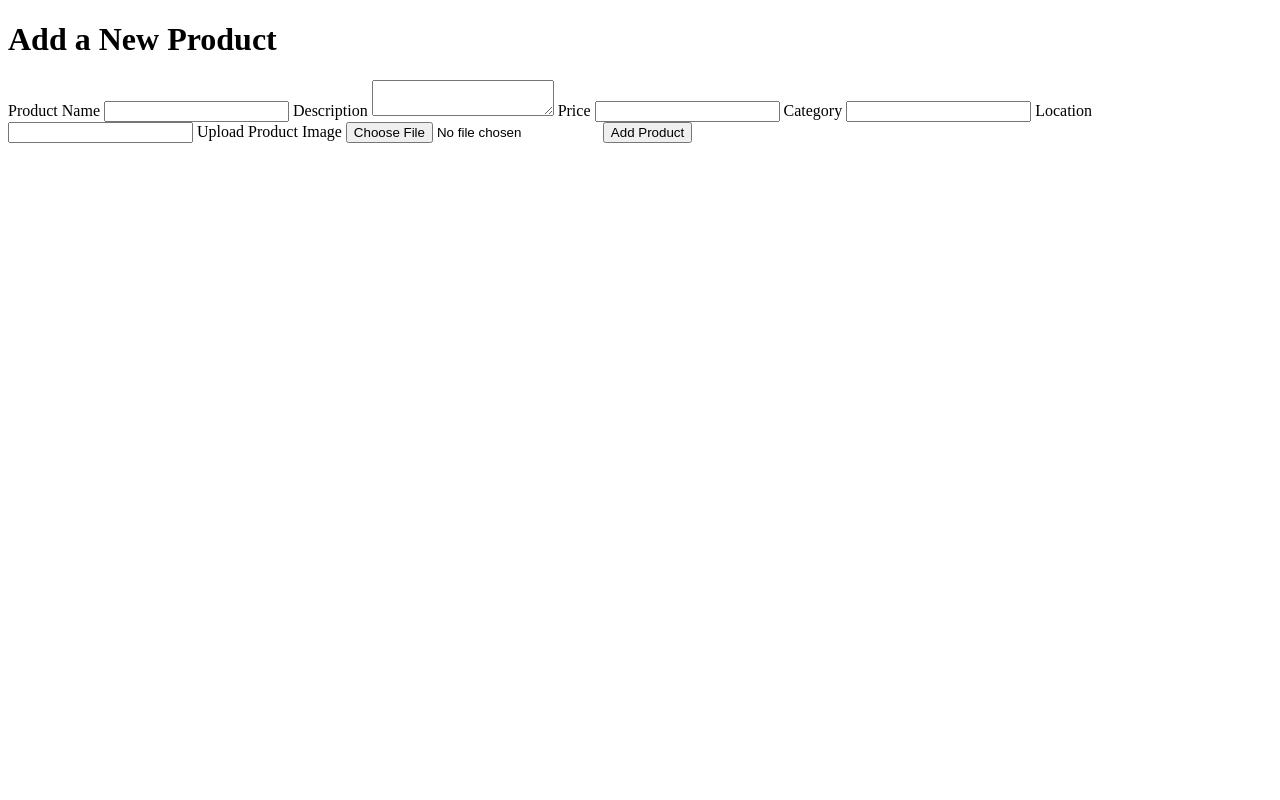
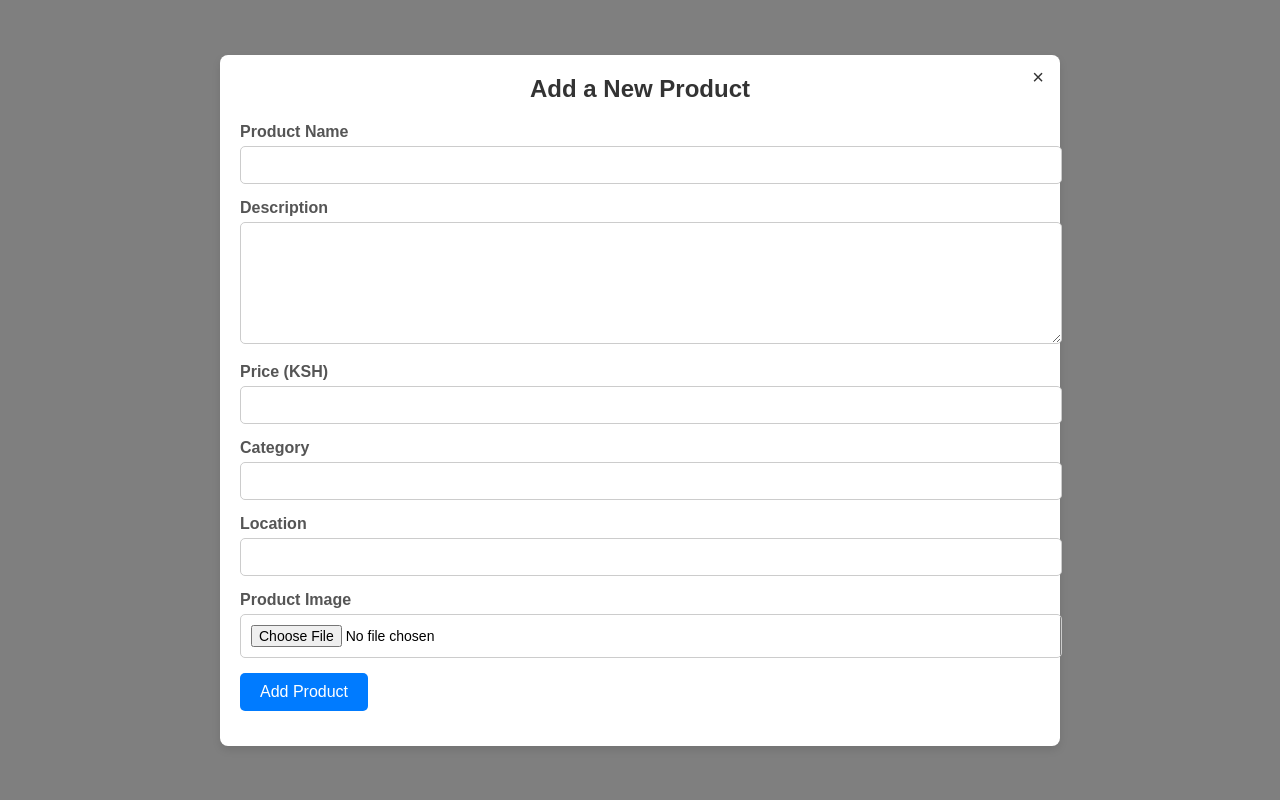
Before and after one commit to PhilTech-Hub/E-Market, a Flask app: template app/templates/add_product.html in a window 1280 px wide. Run offline with Flask 3, Linux system fonts and the light colour scheme; the template is opened without the code that fills it: values that come from a table or form of the project are taken from there, others are empty; tables that the repository leaves empty hold one stand-in row (values such as "Sample post").

Commit message:
Describe the changes you made

```diff
--- a/app/templates/add_product.html
+++ b/app/templates/add_product.html
@@ -4,41 +4,136 @@
     <meta charset="UTF-8">
     <meta name="viewport" content="width=device-width, initial-scale=1.0">
     <title>Add Product</title>
+    <link rel="stylesheet" href="{{ url_for('static', filename='styles.css') }}">
     <style>
-        /* Add some styles for the image to be rectangular */
-        .product-image {
+        body {
+            font-family: Arial, sans-serif;
+            background-color: rgba(0, 0, 0, 0.5);
+            margin: 0;
+            display: flex;
+            justify-content: center;
+            align-items: center;
+            height: 100vh;
+            overflow: hidden;
+        }
+        .modal {
+            background-color: #ffffff;
+            border-radius: 8px;
+            box-shadow: 0 4px 8px rgba(0, 0, 0, 0.1);
+            max-width: 800px;
             width: 100%;
-            height: auto;
-            max-width: 300px;  /* You can adjust the width */
-            aspect-ratio: 16 / 9; /* Aspect ratio for a rectangular image */
-            object-fit: cover;  /* Ensure the image covers the area */
+            padding: 20px;
+            position: relative;
+        }
+        .close-btn {
+            position: absolute;
+            top: 10px;
+            right: 10px;
+            background-color: transparent;
+            border: none;
+            font-size: 20px;
+            cursor: pointer;
+            color: #333;
+        }
+        .form-header {
+            text-align: center;
+            margin-bottom: 20px;
+        }
+        .form-header h2 {
+            margin: 0;
+            color: #333;
+        }
+        .form-group {
+            margin-bottom: 15px;
+        }
+        .form-group label {
+            display: block;
+            margin-bottom: 5px;
+            font-weight: bold;
+            color: #555;
+        }
+        .form-group input[type="text"],
+        .form-group input[type="number"],
+        .form-group input[type="file"],
+        .form-group select,
+        .form-group textarea {
+            width: 100%;
+            padding: 10px;
+            border: 1px solid #ccc;
+            border-radius: 5px;
+            font-size: 14px;
+        }
+        .form-group textarea {
+            resize: vertical;
+            min-height: 100px;
+        }
+        .form-group input[type="submit"] {
+            background-color: #007bff;
+            color: #fff;
+            border: none;
+            padding: 10px 20px;
+            border-radius: 5px;
+            cursor: pointer;
+            font-size: 16px;
+            transition: background-color 0.3s;
+        }
+        .form-group input[type="submit"]:hover {
+            background-color: #0056b3;
+        }
+        .form-group .image-preview {
+            margin-top: 10px;
+            max-height: 150px;
+            width: auto;
+            border-radius: 5px;
         }
     </style>
 </head>
 <body>
-    <h1>Add a New Product</h1>
+    <div class="modal">
+        <button class="close-btn" onclick="window.location.href='{{url_for('main.user_dashboard')}}'">&times;</button>
+        <div class="form-header">
+            <h2>Add a New Product</h2>
+        </div>
         <form method="POST" enctype="multipart/form-data">
             {{ form.hidden_tag() }}
 
+            <div class="form-group">
                 <label for="name">Product Name</label>
-        {{ form.name(class="form-control") }}
+                {{ form.name(class_='form-control') }}
+            </div>
 
+            <div class="form-group">
                 <label for="description">Description</label>
-        {{ form.description(class="form-control") }}
+                {{ form.description(class_='form-control') }}
+            </div>
 
-        <label for="price">Price</label>
-        {{ form.price(class="form-control") }}
+            <div class="form-group">
+                <label for="price">Price (KSH)</label>
+                {{ form.price(class_='form-control') }}
+            </div>
 
+            <div class="form-group">
                 <label for="category">Category</label>
-        {{ form.category(class="form-control") }}
+                {{ form.category(class_='form-control') }}
+            </div>
 
+            <div class="form-group">
                 <label for="location">Location</label>
-        {{ form.location(class="form-control") }}
+                {{ form.location(class_='form-control') }}
+            </div>
 
-        <label for="image">Upload Product Image</label>
-        {{ form.image(class="form-control") }}
+            <div class="form-group">
+                <label for="image">Product Image</label>
+                {{ form.image(class_='form-control') }}
+                {% if image_url %}
+                    <img src="{{ url_for('static', filename='uploads/' + image_url) }}" alt="Product Image" class="image-preview">
+                {% endif %}
+            </div>
 
-        {{ form.submit(class="btn btn-primary") }}
+            <div class="form-group">
+                <input type="submit" value="Add Product">
+            </div>
         </form>
+    </div>
 </body>
 </html>
```
Also changed, not shown: app/models/models.py (+62 -28 lines), app/routes/main.py (+18 -3 lines), app/static/css/dashboard_styles.css (added, +198 -0 lines), app/templates/user_dashboard.html (+66 -204 lines), app/static/uploads/omena.jfif (added), instance/ecommerce.db. Lines whose indentation alone changed are shown as unchanged.
